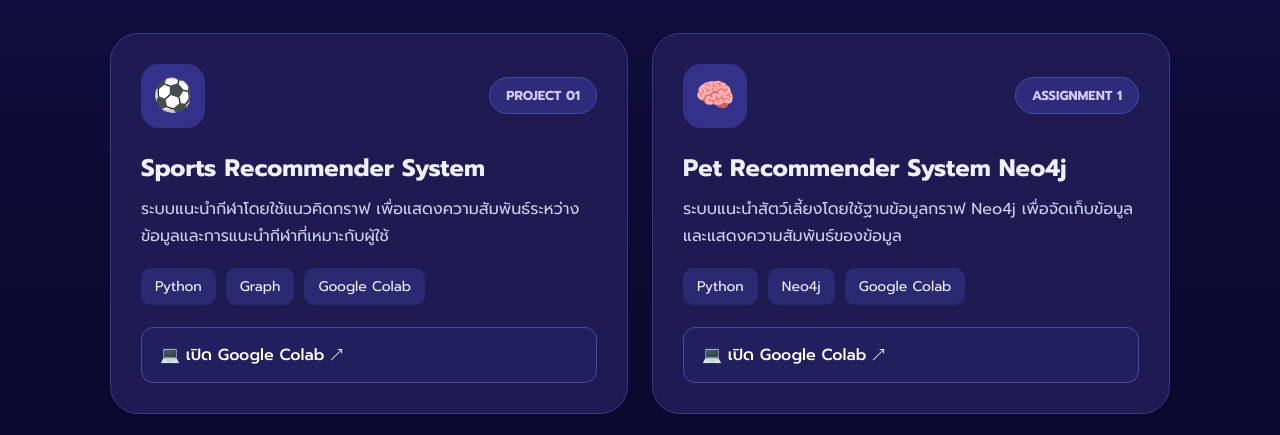
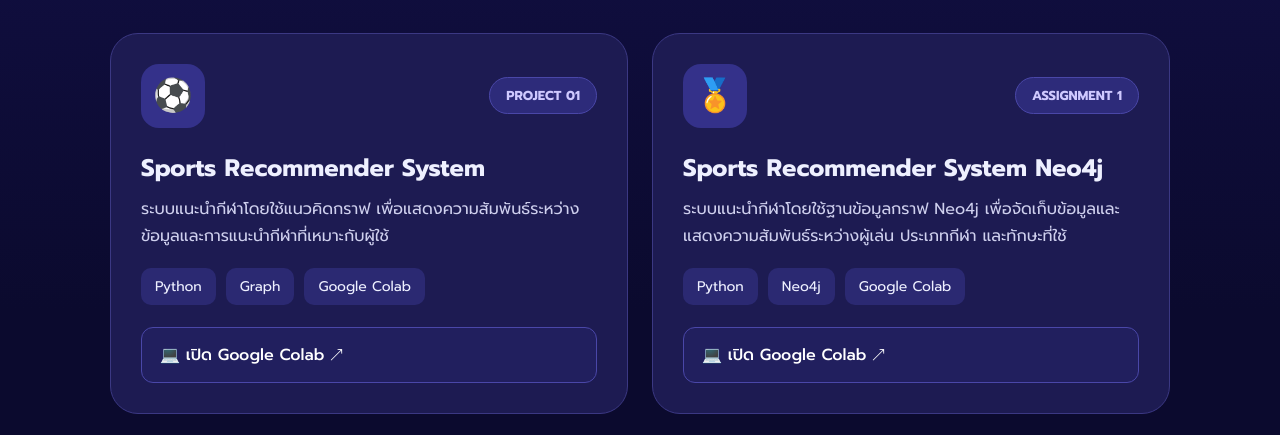
Before and after one commit to weonbank12/weonbank12.github.io, a plain HTML site: page index.html in a window 1280 px wide. Shown: the part 725-1160 px from the top of the page. Drawn offline with Linux system fonts and the light colour scheme.

Commit message:
Update index.html

```diff
--- a/index.html
+++ b/index.html
@@ -140,10 +140,10 @@
   tags: ["Python", "Graph", "Google Colab"],
   link: "https://colab.research.google.com/github/weonbank12/weonbank12.github.io/blob/main/664245005_Sport_System.ipynb", btn: "💻 เปิด Google Colab ↗" },
 
-    { icon: "🧠", badge: "ASSIGNMENT 1", title: "Pet Recommender System Neo4j",
-      desc: "ระบบแนะนำสัตว์เลี้ยงโดยใช้ฐานข้อมูลกราฟ Neo4j เพื่อจัดเก็บข้อมูลและแสดงความสัมพันธ์ของข้อมูล",
+    { icon: "🏅", badge: "ASSIGNMENT 1", title: "Sports Recommender System Neo4j",
+      desc: "ระบบแนะนำกีฬาโดยใช้ฐานข้อมูลกราฟ Neo4j เพื่อจัดเก็บข้อมูลและแสดงความสัมพันธ์ระหว่างผู้เล่น ประเภทกีฬา และทักษะที่ใช้",
       tags: ["Python", "Neo4j", "Google Colab"],
-      link: "https://colab.research.google.com/", btn: "💻 เปิด Google Colab ↗" },
+      link: "https://colab.research.google.com/drive/19Usk_z_F9kegOz69yXrpBMeIkAN_XKCV?usp=sharing", btn: "💻 เปิด Google Colab ↗" },
 
     { icon: "📚", badge: "ASSIGNMENT 02", title: "Assignment School Book",
       desc: "งานมอบหมายเกี่ยวกับ School Book รวบรวมรายละเอียดและผลการทำงานไว้ในเอกสาร PDF",
```
